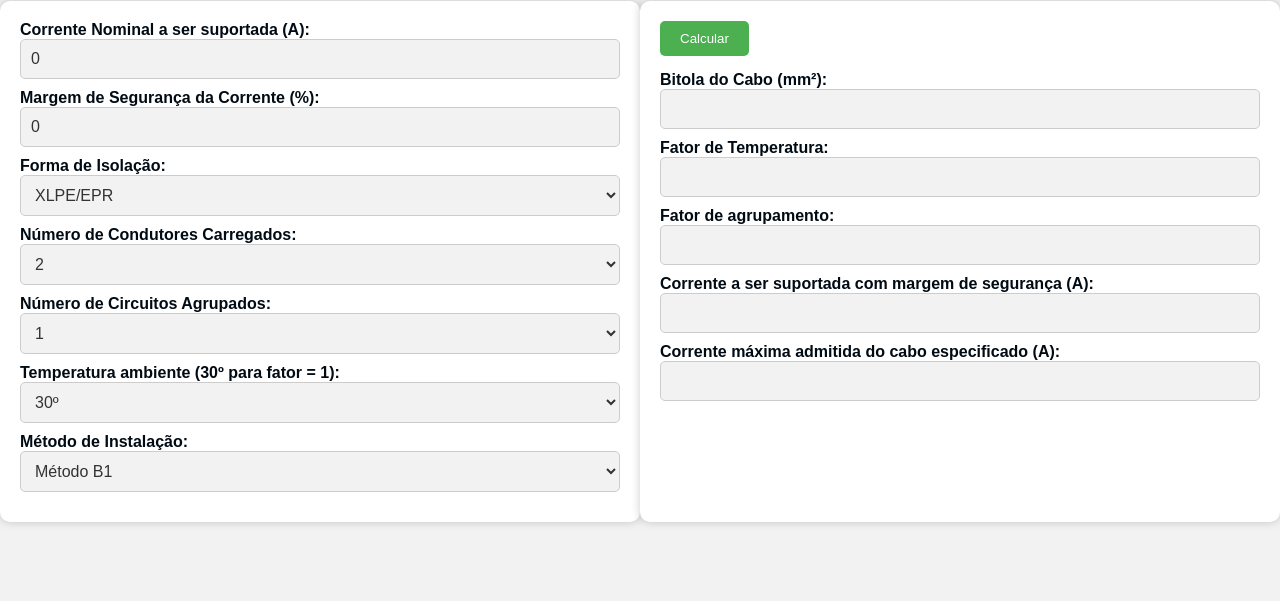
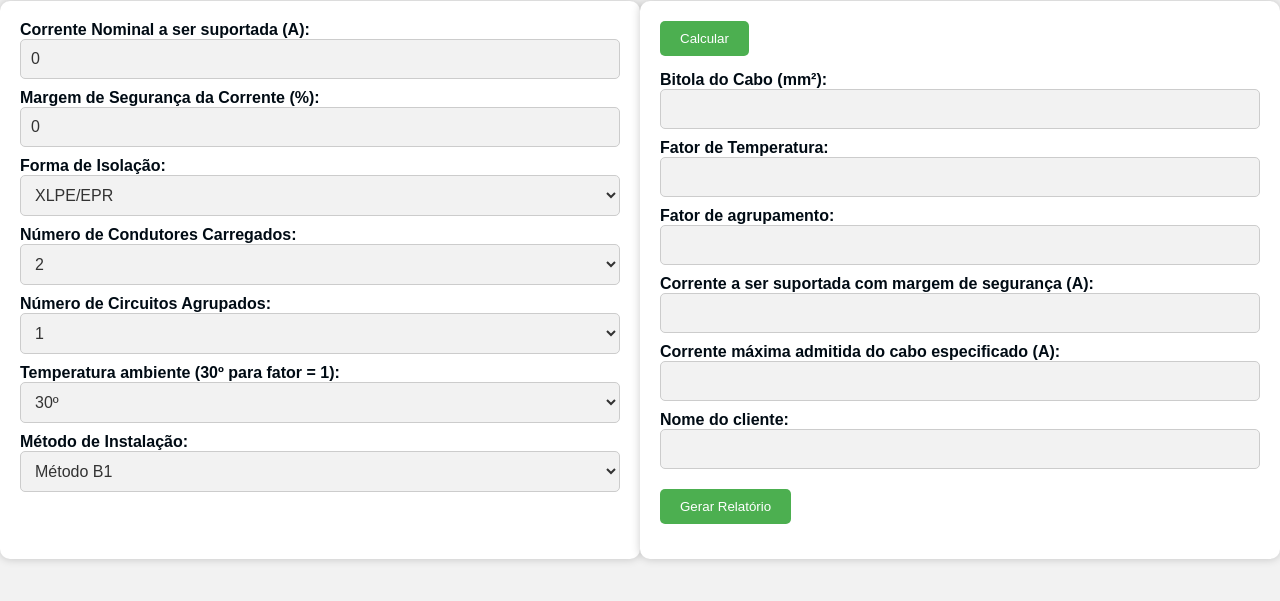
Before and after one commit to matheusvianaeng/dimensionamentodecabos, a plain HTML site: page index.html in a window 1280 px wide. Shown: the part 79-680 px from the top of the page. Drawn offline with Linux system fonts and the light colour scheme.

Commit message:
Update index.html

```diff
--- a/index.html
+++ b/index.html
@@ -4,11 +4,13 @@
 	<title>Dimensionamento de Cabos</title>
     <script src="script3.js"></script>
     <link rel="stylesheet" type="text/css" href="style3.css" />
+	<script src="https://cdnjs.cloudflare.com/ajax/libs/jspdf/1.5.3/jspdf.debug.js" integrity="sha384-NaWTHo/8YCBYJ59830LTz/P4aQZK1sS0SneOgAvhsIl3zBu8r9RevNg5lHCHAuQ/" crossorigin="anonymous"></script>
 </head>
 <body>
 	<h1>Dimensionamento de Cabos</h1>
 	<div class="container">
 		<form class="form-left">
+
 			<label for="corrente-nominal">Corrente Nominal a ser suportada (A):</label>
 			<input type="number" id="corrente-nominal" name="corrente-nominal" value="0"><br>
 
@@ -98,6 +100,11 @@
 			<label for="corrente-maxima-admitida">Corrente máxima admitida do cabo especificado (A):</label>
 			<input type="number" id="corrente-maxima-admitida" name="corrente-maxima-admitida" readonly><br>
 
+			<label for="nome-do-cliente">Nome do cliente:</label>
+			<input type="text" id="nome-do-cliente" name="nome-do-cliente" required><br>
+
+			<input type="button" value="Gerar Relatório" id="gerar-relatorio" onclick="gerarRelatorio()"><br>
+
         </form>
     </body>
     </html>
```
